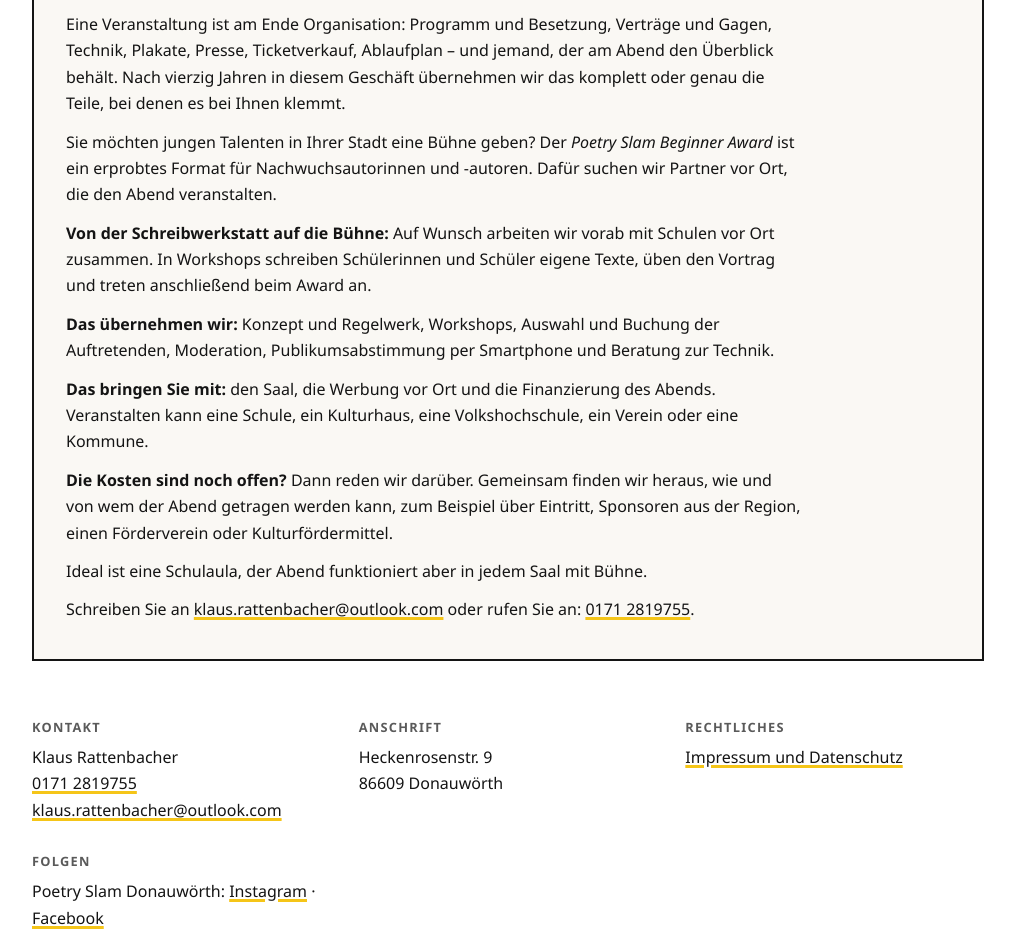
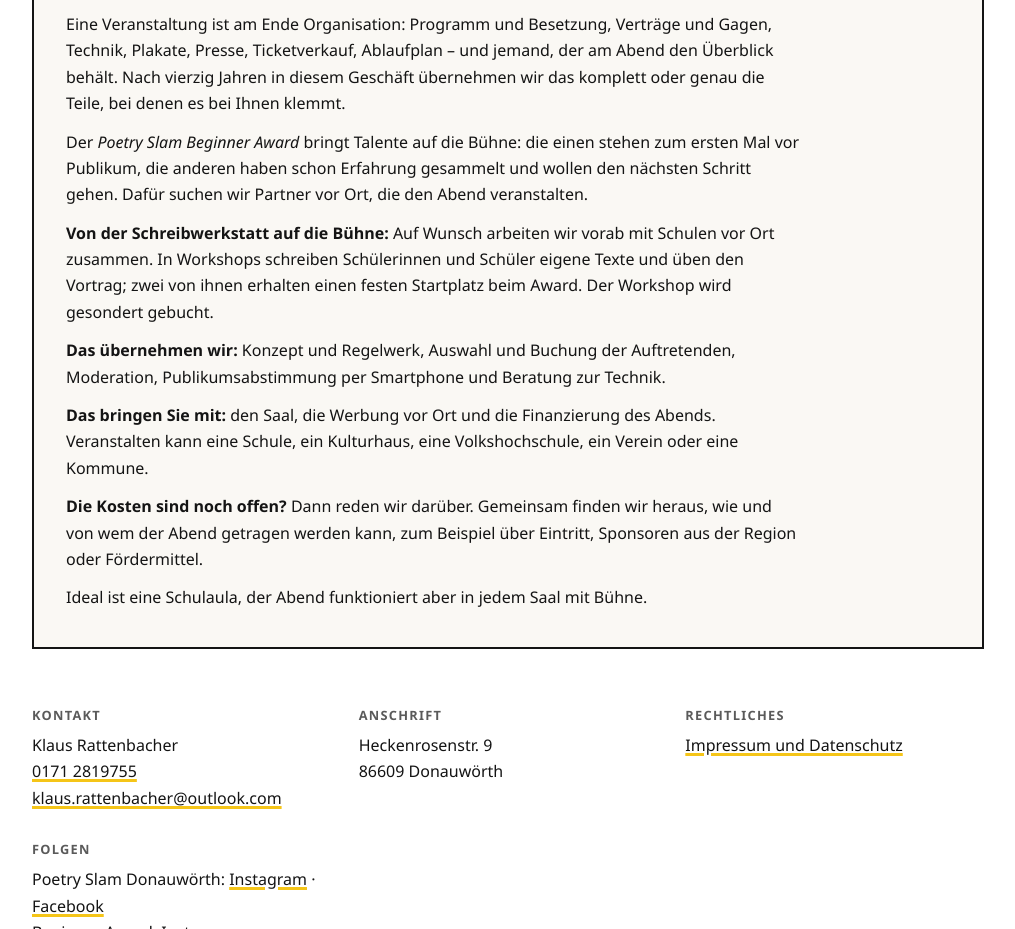
Before and after one commit to klausrattenbacher/rats-on-tour.de, a plain HTML site: page index.html in a window 1280 px wide. Shown: the part 1682-2611 px from the top of the page, without its empty margins (132-1147 px from the left). Drawn offline with Linux system fonts and the light colour scheme.

Commit message:
Beginner Award: Wortlaut nach Kommunikationsregeln, Workshop gesondert, doppelte Kontaktangaben entfernt

```diff
--- a/index.html
+++ b/index.html
@@ -316,17 +316,18 @@
             komplett oder genau die Teile, bei denen es bei Ihnen klemmt.
         </p>
         <p>
-            Sie möchten jungen Talenten in Ihrer Stadt eine Bühne geben? Der
-            <em>Poetry Slam Beginner Award</em> ist ein erprobtes Format für Nachwuchsautorinnen
-            und -autoren. Dafür suchen wir Partner vor Ort, die den Abend veranstalten.
+            Der <em>Poetry Slam Beginner Award</em> bringt Talente auf die Bühne: die einen stehen
+            zum ersten Mal vor Publikum, die anderen haben schon Erfahrung gesammelt und wollen den
+            nächsten Schritt gehen. Dafür suchen wir Partner vor Ort, die den Abend veranstalten.
         </p>
         <p>
             <strong>Von der Schreibwerkstatt auf die Bühne:</strong> Auf Wunsch arbeiten wir vorab
             mit Schulen vor Ort zusammen. In Workshops schreiben Schülerinnen und Schüler eigene
-            Texte, üben den Vortrag und treten anschließend beim Award an.
+            Texte und üben den Vortrag; zwei von ihnen erhalten einen festen Startplatz beim Award.
+            Der Workshop wird gesondert gebucht.
         </p>
         <p>
-            <strong>Das übernehmen wir:</strong> Konzept und Regelwerk, Workshops, Auswahl und
+            <strong>Das übernehmen wir:</strong> Konzept und Regelwerk, Auswahl und
             Buchung der Auftretenden, Moderation, Publikumsabstimmung per Smartphone und Beratung
             zur Technik.
         </p>
@@ -338,15 +339,10 @@
         <p>
             <strong>Die Kosten sind noch offen?</strong> Dann reden wir darüber. Gemeinsam finden
             wir heraus, wie und von wem der Abend getragen werden kann, zum Beispiel über
-            Eintritt, Sponsoren aus der Region, einen Förderverein oder Kulturfördermittel.
+            Eintritt, Sponsoren aus der Region oder Fördermittel.
         </p>
         <p>
             Ideal ist eine Schulaula, der Abend funktioniert aber in jedem Saal mit Bühne.
-        </p>
-        <p>
-            Schreiben Sie an
-            <a href="mailto:klaus.rattenbacher@outlook.com?subject=Anfrage%20Poetry%20Slam">klaus.rattenbacher@outlook.com</a>
-            oder rufen Sie an: <a href="tel:+491712819755">0171 2819755</a>.
         </p>
     </section>
 
```
